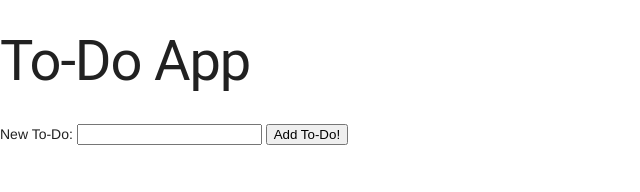
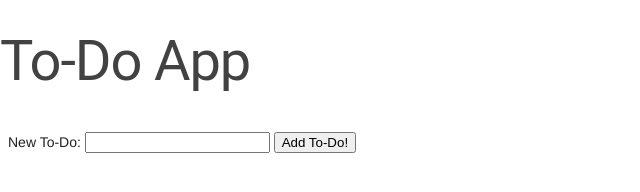
Before and after one commit to Indulr/to-do-app, a plain HTML site: page index.html in a window 1280 px wide. Shown: the whole page, without its empty margins (0-640 px from the left). Drawn offline with nearby package versions, Linux system fonts and the light colour scheme.

Commit message:
MDL Changes

```diff
--- a/index.html
+++ b/index.html
@@ -7,7 +7,10 @@
    <script defer src="https://code.getmdl.io/1.3.0/material.min.js"></script>
    </head>
    <body>
+     <header class="mdl-layout__header mdl-layout__header--transparent">
      <h1>To-Do App</h1>
+   </header>
+<main class="mdl-layout__content mdl-grid">
      <form id="addToDoForm">
      <label for="newToDoText">New To-Do:</label>
      <input type="text" id="newToDoText">
@@ -17,5 +20,6 @@
 
   </ul>
    <script src="app.js"></script>
+</main>
    </body>
  </html>
```
